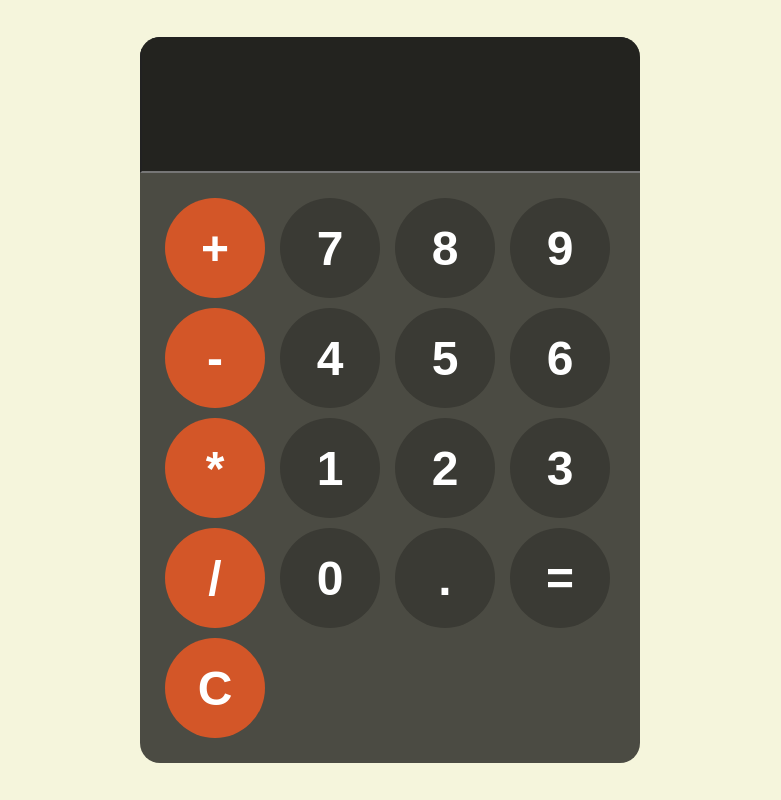
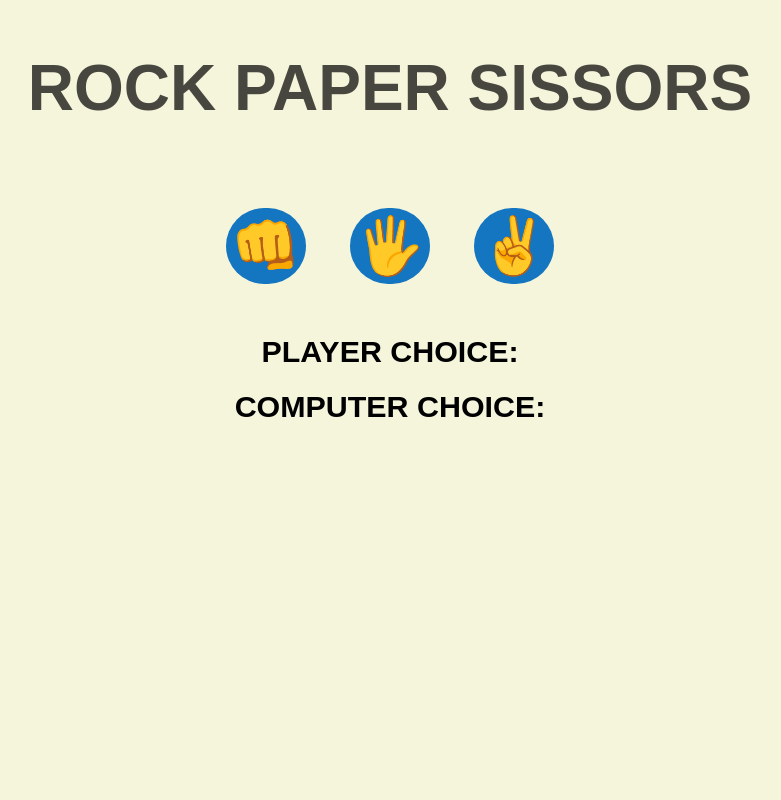
Before and after one commit to jammer98/pokimon_api_fetch, a plain HTML site: page index.html in a window 1280 px wide. Shown: the whole page, without its empty margins (250-1031 px from the left). Drawn offline with Linux system fonts and the light colour scheme.

Commit message:
initial commit

```diff
--- a/index.html
+++ b/index.html
@@ -7,30 +7,17 @@
     <link rel ="stylesheet" href ="style.css">
 </head>
 <body>
-    <div id="calculator">
-        <input id="display" readonly>
-        <div id="keys">
-            <button onclick="appendToDisplay('+')" class="operationBtn">+</button>
-            <button onclick="appendToDisplay('7')">7</button>
-            <button onclick="appendToDisplay('8')">8</button>
-            <button onclick="appendToDisplay('9')">9</button>
-            <button onclick="appendToDisplay('-')"class="operationBtn">-</button>
-            <button onclick="appendToDisplay('4')">4</button>
-            <button onclick="appendToDisplay('5')">5</button>
-            <button onclick="appendToDisplay('6')">6</button>
-            <button onclick="appendToDisplay('*')"class="operationBtn">*</button>
-            <button onclick="appendToDisplay('1')">1</button>
-            <button onclick="appendToDisplay('2')">2</button>
-            <button onclick="appendToDisplay('3')">3</button>
-            <button onclick="appendToDisplay('/')"class="operationBtn">/</button>
-            <button onclick="appendToDisplay('0')">0</button>
-            <button onclick="appendToDisplay('.')">.</button>
-            <button onclick="Calculate()">=</button>
-            <button onclick="ClearDisplay()" class="operationBtn">C</button>
+    <h1 id="myh1"> ROCK PAPER SISSORS</h1>
 
-        </div>
+    <div class="choices">
+    <button  onclick="playgame('rock')">👊</button>
+    <button onclick="playgame('paper')">🖐️</button>
+    <button onclick="playgame('scissors')">✌️</button>
     </div>
 
+    <div id="playerdisplay"> PLAYER CHOICE:</div>
+    <div id="computerdisplay"> COMPUTER CHOICE:</div>
+    <div id="results"></div>
 
     <script src="index.js"></Script>
 </body>
--- a/index.js
+++ b/index.js
@@ -1,19 +1,33 @@
-const display = document.getElementById("display");
+const choice = ["rock","paper","scissors"];
+const playerdisplay = document.getElementById("playerdisplay");
+const computerdisplay = document.getElementById("computerdisplay");
+const resultsdisplay  = document.getElementById("results");
 
-function appendToDisplay(input){
-    display.value += input;
-}
+function playgame(playerchoice){
 
-function Calculate(){
-    try{
-        display.value = eval(display.value);
+    const computerchoice = choice[Math.floor(Math.random() * 3)];
+    let result = "";
+
+    if(playerchoice === computerchoice){
+        result = "IT'S A TIE !! 🤪";
     }
-    catch(error){
-        display.value = "ERROR !!";
+    else{
+        switch(playerchoice){
+            case "rock" :
+                result = (computerchoice === "scissors") ? "YOU WIN 🥰!!" : "YOU LOOSE 😂";
+            break;
+
+            case "paper" :
+                result = (computerchoice === "rock") ? "YOU WIN 🥰!!" : "YOU LOOSE 😂";
+            break;
+
+            case "scissors" :
+                result = (computerchoice === "paper") ? "YOU WIN 🥰!!" : "YOU LOOSE 😂";
+            break;
+        }
     }
 
+    playerdisplay.textContent = `PLAYER CHOICE : ${playerchoice}`;
+    computerdisplay.textContent = `COMPUTER CHOICE : ${computerchoice}`;
+    resultsdisplay.textContent = result;
 }
-function ClearDisplay(){
-    display.value = "";
-
-}
--- a/style.css
+++ b/style.css
@@ -1,55 +1,39 @@
-#calculator{
-    font-family: arial ,sans-serif;
-    background-color: rgba(0, 0, 0, 0.695);
-    border-radius: 20px;
-    max-width: 500px;
-    overflow: hidden;
+body{
+    background-color: beige;
+    font-family: Arial, Helvetica, sans-serif;
+    margin: 0 px;
+    font-weight: bold;
+    display: flex;
+    flex-direction: column;
+    align-items: center;
 }
-body{
-    display:flex;
-    margin: 0;
-    justify-content: center;
-    align-items: center;
-    height: 100vh;
-    background-color: beige;
+#myh1{
+    font-size: 4rem;
+    color: rgba(0, 0, 0, 0.71);
 }
-#display{
-    width: 100%;
-    padding:20px;
-    font-size: 5rem;
-    text-align: left;
-    background-color: rgba(0, 0, 0, 0.536);
-    color:white;
+.choices{
+    margin: 20px;
 }
-#keys{
-    display:grid;
-    grid-template-columns: repeat(4,1fr);
-    gap :10px;
-    padding: 25px;
+.choices button{
+    background-color: rgb(20, 118, 193);
+    border-radius: 500px;
+    min-width: 30px;
+    border: none;
+    margin: 20px;
+    padding: 5px;
+    font-size:3.5rem;
+    cursor: pointer;
+    transition: background-color 0.25s ease;
 }
-button{
-    width:100px;
-    height:100px;
-    border-radius: 50px;
-    border : none;
-    background-color: rgba(0, 0, 0, 0.232);
-    color:white;
-    font-size: 3rem;
-    font-weight: bold;
-    cursor:pointer;
+.choices button:hover{
+    background-color: rgba(0, 0, 0, 0.914) ;
 }
-button:hover{
-    background-color: rgba(0, 0, 0, 0.385);;
+#playerdisplay,#computerdisplay{
+    margin: 10px;
+    font-size: 1.9rem;
 }
-button:active{
-    background-color: rgba(0, 0, 0, 0.586);;
+#results{
+    font-size:4rem;
+    margin-top: 10px;
+    padding-top: 10px;
 }
-.operationBtn{
-    background-color: rgba(227, 88, 37, 0.902);
-}
-.operationBtn:hover{
-    background-color: rgba(170, 57, 15, 0.921);
-}
-.operationBtn:active{
-    background-color: rgb(227, 88, 37);
-}
```
